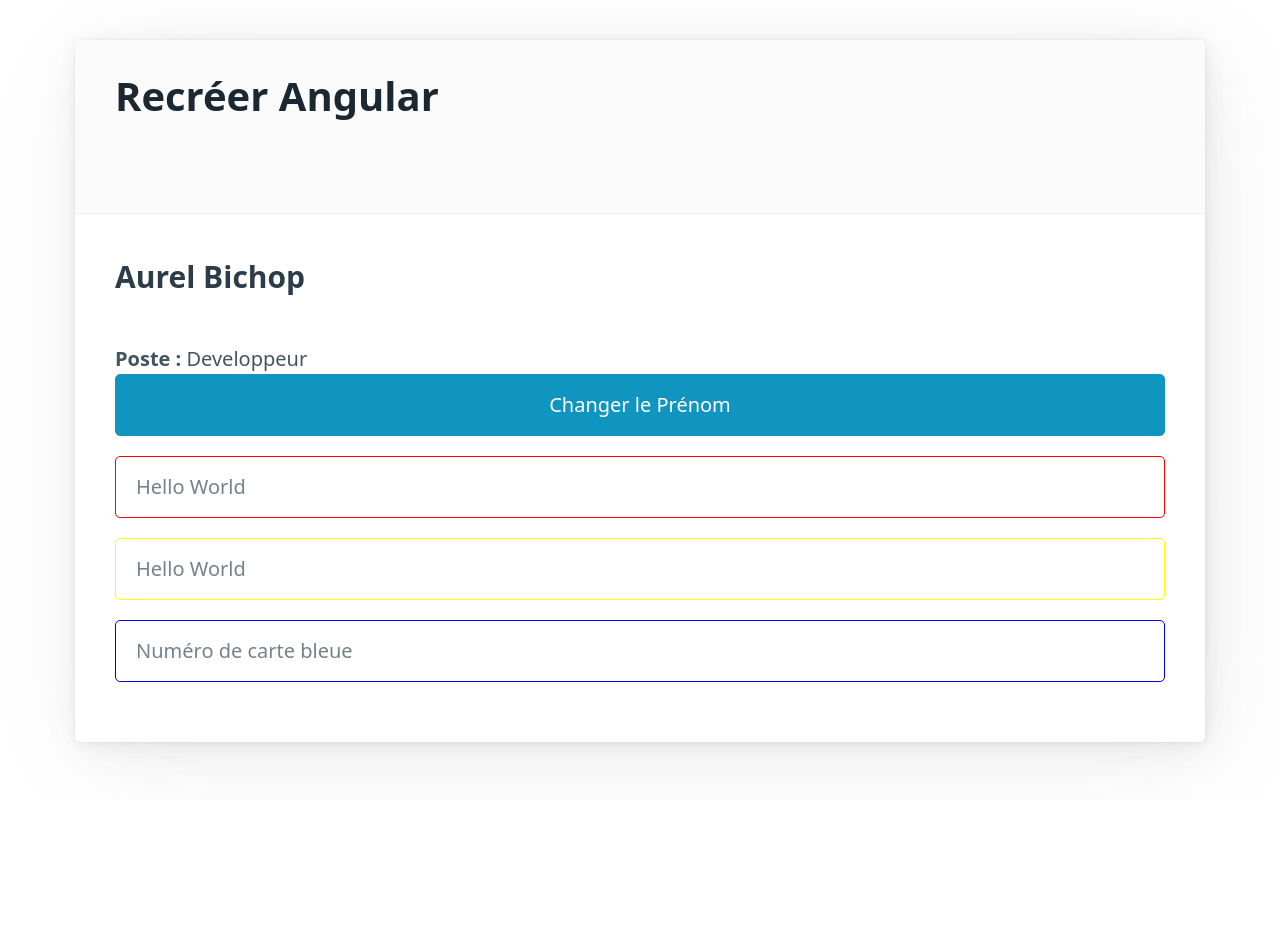
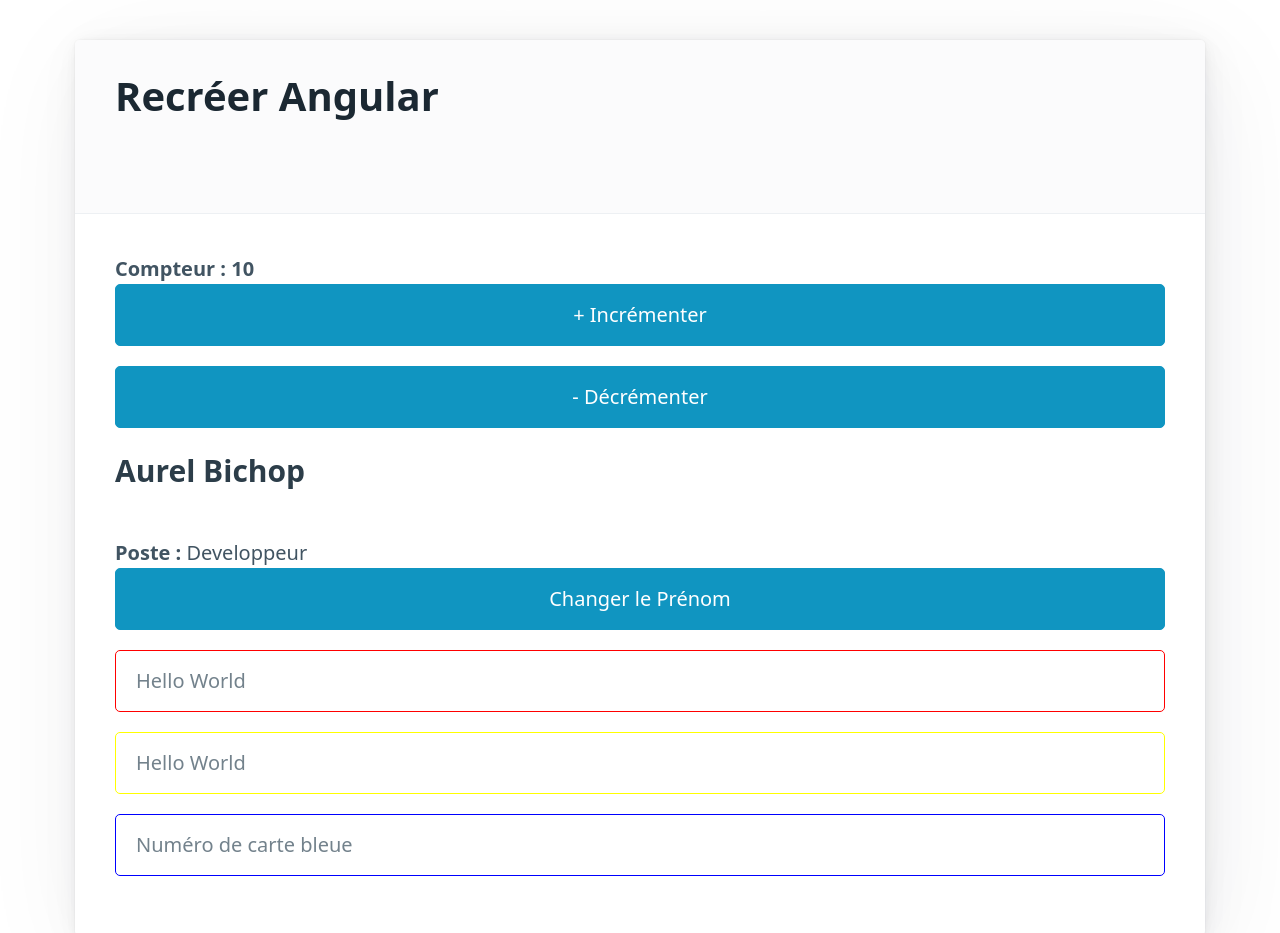
Before and after one commit to AurelBichop/Angular-from-scratch, a website built with Vite: page index.html in a window 1280 px wide. Shown: the top 933 px of the page. Before the commit the page ends 800 px from the top, so only its background shows below. Built offline with nearby package versions, Linux system fonts and the light colour scheme.

Commit message:
end Of module

```diff
--- a/index.html
+++ b/index.html
@@ -15,13 +15,8 @@
                 <h1>Recréer Angular</h1>
             </header>
 
-            <!-- <div chrono>Chronomètre</div> -->
-            <div
-              user-profile
-              first-name="Aurel"
-              last-name="Bichop"
-              job="Developpeur"
-            ></div>
+            <counter initial-value="10" step="5"></counter>
+            <user-profile first-name="Aurel" last-name="Bichop" job="Developpeur"></user-profile>
 
             <input phone-number type="text" placeholder="Numéro de mobile" id="mobile-number">
             <input [with-spaces]="false" phone-number border-color="yellow" type="text" placeholder="Numéro de fixe"
--- a/src/app.ts
+++ b/src/app.ts
@@ -1,7 +1,8 @@
 import { ChronoDirective } from "./directives/chrono.directive";
+import { CounterComponent } from "./directives/counter.component";
 import { CreditCardDirective } from "./directives/credit-card.directive";
 import { PhoneNumberDirective } from "./directives/phone-number.directive";
-import { UserProfileDirective } from "./directives/user-profile.directive";
+import { UserProfileComponent } from "./directives/user-profile.component";
 import { Angular } from "./framework/framework";
 import { Formatter } from "./services/formatter";
 import { Verifier } from "./services/verifier";
@@ -10,7 +11,7 @@
 // Framework
 
 Angular.boostrapApplication({
-    declarations: [PhoneNumberDirective, CreditCardDirective, ChronoDirective, UserProfileDirective],
+    declarations: [PhoneNumberDirective, CreditCardDirective, ChronoDirective, UserProfileComponent, CounterComponent],
     providers: [
         {
             provide: "formatter",
--- /dev/null
+++ b/src/decorators/component.ts
@@ -0,0 +1,66 @@
+import { ComponentMetadata } from "../framework/type";
+
+/**
+ *
+ */
+export function Component(metadata: ComponentMetadata) {
+    return function (decoratedClass) {
+        decoratedClass["selector"] = metadata.selector;
+        decoratedClass["provider"] = metadata.providers || [];
+
+
+        decoratedClass.prototype.render = function () {
+
+            let renderedTemplate = metadata.template;
+
+            metadata.template.match(/{{.*?}}/g).forEach(interpolation => {
+                const propName = interpolation.replace(/{{|}}/g, '').trim();
+                renderedTemplate = renderedTemplate.replace(interpolation, this[propName])
+            });
+
+            const eventsToBind: {
+                elementId: string,
+                eventName: string,
+                methodName: string,
+            }[] = [];
+
+            metadata.template.match(/<.*? \(.*?\)=\".*?\".*?>/g).forEach(
+                baliseOuvrante => {
+                    const randomId = "event-listener-" + Math.ceil(Math.random() * 1000)
+
+                    baliseOuvrante.match(/\(.*?\)=\".*?\"/g).forEach((event) => {
+                        const eventName = event.match(/\(.*?\)/)[0].replace(/\(|\)/g, '');
+                        const methodName = event.match(/\".*?\"/)[0].replace(/\"/g, '');
+
+                        eventsToBind.push({
+                            elementId: randomId,
+                            eventName: eventName,
+                            methodName: methodName,
+                        })
+
+                        const finalBaliseOuvrante = baliseOuvrante.replace(/\(.*?\)=\".*?\"/g, '').replace(/>/g, `id="${randomId}">`)
+                        renderedTemplate = renderedTemplate.replace(baliseOuvrante, finalBaliseOuvrante);
+                    });
+                }
+            )
+            this.element.innerHTML = renderedTemplate;
+
+            eventsToBind.forEach(eventToBind => {
+                this.element.querySelector('#' + eventToBind.elementId).addEventListener(eventToBind.eventName, () => {
+                    this[eventToBind.methodName]();
+                    this.render();
+                })
+            })
+        }
+
+        const originalInitFunction = decoratedClass.prototype.init || function () { };
+
+        decoratedClass.prototype.init = function () {
+            originalInitFunction.call(this);
+
+            this.render();
+        };
+
+        return decoratedClass;
+    }
+}
--- a/src/decorators/input.ts
+++ b/src/decorators/input.ts
@@ -9,7 +9,7 @@
         const originalInitFunction: Function = decoratedClass["init"] || function () { };
 
         decoratedClass["init"] = function () {
-
+            console.log(this.element);
             if (this.element.hasAttribute(`[${attrName}]`)) {
                 this[propName] = this.element.getAttribute(`[${attrName}]`) === "true";
             }
--- /dev/null
+++ b/src/directives/counter.component.ts
@@ -0,0 +1,29 @@
+import { initial } from "lodash";
+import { Component } from "../decorators/component";
+import { Input } from "../decorators/input";
+
+@Component({
+    selector: 'counter',
+    template: `
+        <strong>Compteur : {{ count }}</strong>
+        <button (click)="increment">+ Incrémenter</button>
+        <button (click)="decrement">- Décrémenter</button>
+    `
+})
+export class CounterComponent {
+    @Input('initial-value')
+    count = 0;
+
+    @Input('step')
+    step = 1
+
+    constructor(public element: HTMLElement) { }
+
+    increment() {
+        this.count = Number(this.count) + Number(this.step);
+    }
+
+    decrement() {
+        this.count = Number(this.count) - Number(this.step);
+    }
+}
--- /dev/null
+++ b/src/directives/user-profile.component.ts
@@ -0,0 +1,40 @@
+import { initial } from "lodash";
+import { Directive } from "../decorators/directive";
+import { Input } from "../decorators/input";
+import { Component } from "../decorators/component";
+
+@Component({
+    selector: 'user-profile',
+    template: `
+            <h3 (click)="onClickH3">{{ firstName }} {{ lastName }}</h3>
+            <strong>Poste : </strong> {{ job }}
+            <button (click)="onClickButton" (dblclick)="onDblClickButton">Changer le Prénom</button>
+        `,
+})
+export class UserProfileComponent {
+
+    @Input('first-name')
+    firstName: string;
+
+    @Input('last-name')
+    lastName: string;
+
+    @Input('job')
+    job: string;
+
+    constructor(public element: HTMLElement) { }
+
+    onClickH3() {
+        console.log("Click sur le H3");
+    }
+
+
+    onDblClickButton() {
+        this.firstName = "ABY";
+    }
+
+    onClickButton() {
+        this.firstName = "Raph";
+    }
+
+}
--- a/src/directives/user-profile.directive.ts
+++ /dev/null
@@ -1,91 +0,0 @@
-import { initial } from "lodash";
-import { Directive } from "../decorators/directive";
-import { Input } from "../decorators/input";
-
-@Directive({
-    selector: '[user-profile]'
-})
-export class UserProfileDirective {
-
-    @Input('first-name')
-    firstName: string;
-
-    @Input('last-name')
-    lastName: string;
-
-    @Input('job')
-    job: string;
-
-    template = `
-            <h3 (click)="onClickH3">{{ firstName }} {{ lastName }}</h3>
-            <strong>Poste : </strong> {{ job }}
-            <button (click)="onClickButton" (dblclick)="onDblClickButton">Changer le Prénom</button>
-        `;
-
-    onClickH3() {
-        console.log("Click sur le H3");
-    }
-
-
-    onDblClickButton() {
-        this.firstName = "ABY";
-    }
-
-    onClickButton() {
-        this.firstName = "Raph";
-    }
-
-    constructor(public element: HTMLElement) { }
-
-    init() {
-        this.render()
-
-        this.element.querySelector("button").addEventListener('click', () => {
-            this.firstName = "Raph";
-            this.render();
-        })
-    }
-
-    render() {
-        let renderedTemplate = this.template;
-
-        this.template.match(/{{.*?}}/g).forEach(interpolation => {
-            const propName = interpolation.replace(/{{|}}/g, '').trim();
-            renderedTemplate = renderedTemplate.replace(interpolation, this[propName])
-        });
-
-        const eventsToBind: {
-            elementId: string,
-            eventName: string,
-            methodName: string,
-        }[] = [];
-
-        this.template.match(/<.*? \(.*?\)=\".*?\".*?>/g).forEach(
-            baliseOuvrante => {
-                const randomId = "event-listener-" + Math.ceil(Math.random() * 1000)
-
-                baliseOuvrante.match(/\(.*?\)=\".*?\"/g).forEach((event) => {
-                    const eventName = event.match(/\(.*?\)/)[0].replace(/\(|\)/g, '');
-                    const methodName = event.match(/\".*?\"/)[0].replace(/\"/g, '');
-
-                    eventsToBind.push({
-                        elementId: randomId,
-                        eventName: eventName,
-                        methodName: methodName,
-                    })
-
-                    const finalBaliseOuvrante = baliseOuvrante.replace(/\(.*?\)=\".*?\"/g, '').replace(/>/g, `id="${randomId}">`)
-                    renderedTemplate = renderedTemplate.replace(baliseOuvrante, finalBaliseOuvrante);
-                });
-            }
-        )
-        this.element.innerHTML = renderedTemplate;
-
-        eventsToBind.forEach(eventToBind => {
-            this.element.querySelector('#' + eventToBind.elementId).addEventListener(eventToBind.eventName, () => {
-                this[eventToBind.methodName]();
-                this.render();
-            })
-        })
-    }
-}
--- a/src/framework/type.ts
+++ b/src/framework/type.ts
@@ -48,3 +48,9 @@
     providers?: ProvidersMetadata;
 
 }
+
+export type ComponentMetadata = {
+    selector: string;
+    providers?: ProvidersMetadata;
+    template: string;
+}
```
